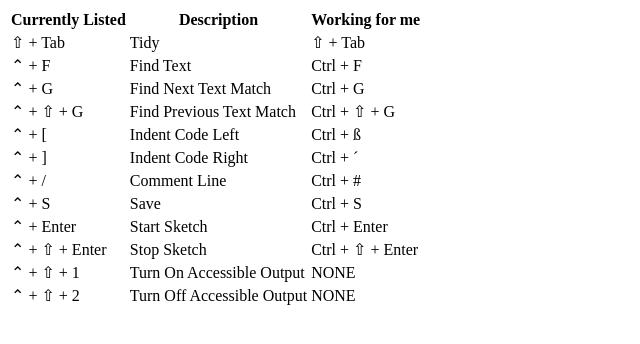
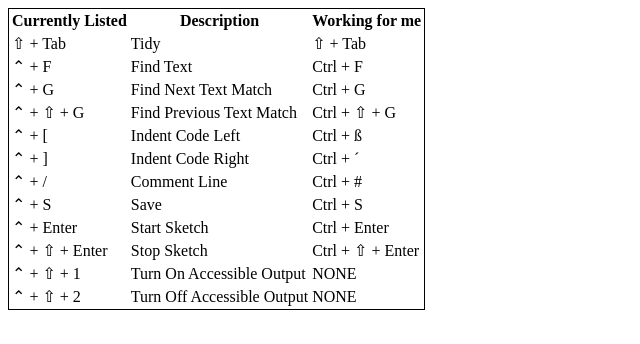
Before and after one commit to arathorn76/p5.js-cheat-sheets, a plain HTML site: page KeyboardShortcutsGerman.html in a window 1280 px wide. Shown: the whole page, without its empty margins (0-640 px from the left). Drawn offline with Linux system fonts and the light colour scheme.

Commit message:
Update KeyboardShortcutsGerman.html

```diff
--- a/KeyboardShortcutsGerman.html
+++ b/KeyboardShortcutsGerman.html
@@ -2,10 +2,7 @@
   <head>
   </head>
   <body>
-    <table style = "table, th, td { border: thin solid; }
-#coll { border-collapse: collapse; }
-#sepa { border-collapse: separate; margin-top: 2em; }
-caption { text-align: left; }">
+    <table style = "border: thin solid; ">
       <tr>
         <th>Currently Listed</th>	<th>Description</th>	<th>Working for me</th>
       </tr><tr>
```
